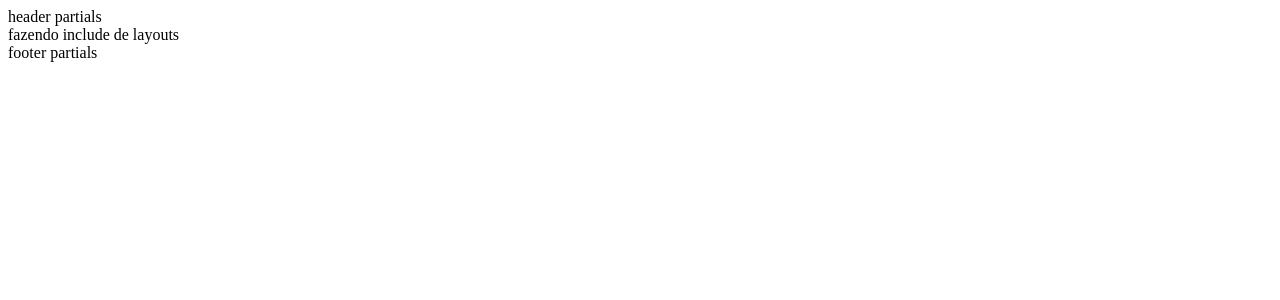
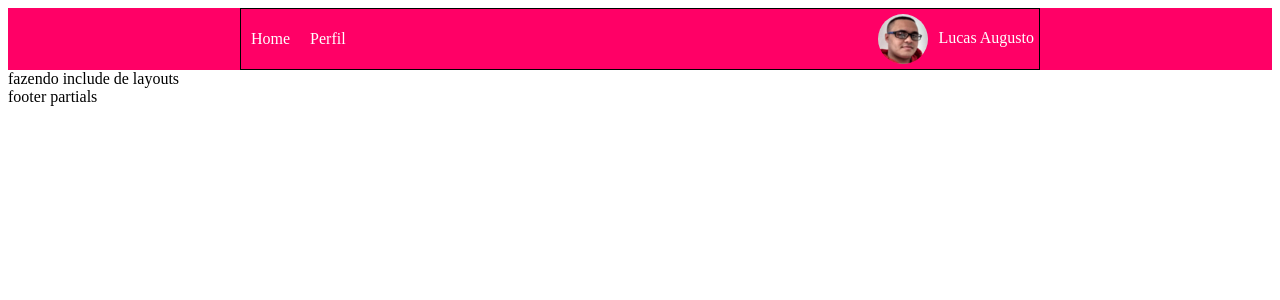
Before and after one commit to laugustofrontend/cssshortcut-app, a Node project: template src/index.pug in a window 1280 px wide. Shown: the top 300 px of the page. Run offline with Node 20 templates, Linux system fonts and the light colour scheme; the template is opened without the code that fills it, so the values that code supplies are empty; style sheets or scripts are compiled from the project's sources; some libraries are stand-ins or nearby versions.

Commit message:
inserido conteudo do header

```diff
--- a/src/partials/header.pug
+++ b/src/partials/header.pug
@@ -1 +1,11 @@
-header header partials
+header.header
+    div.container
+        nav.menu
+            ul.menu-itens
+                li.menu-item
+                    a.menu-link(href="#") Home
+                li.menu-item
+                    a.menu-link(href="#") Perfil
+        .profile
+            img.profile-img(src="assets/imgs/lucas-mini.jpg", alt="Lucas Augusto Perfil")
+            span.profile-text Lucas Augusto
```
